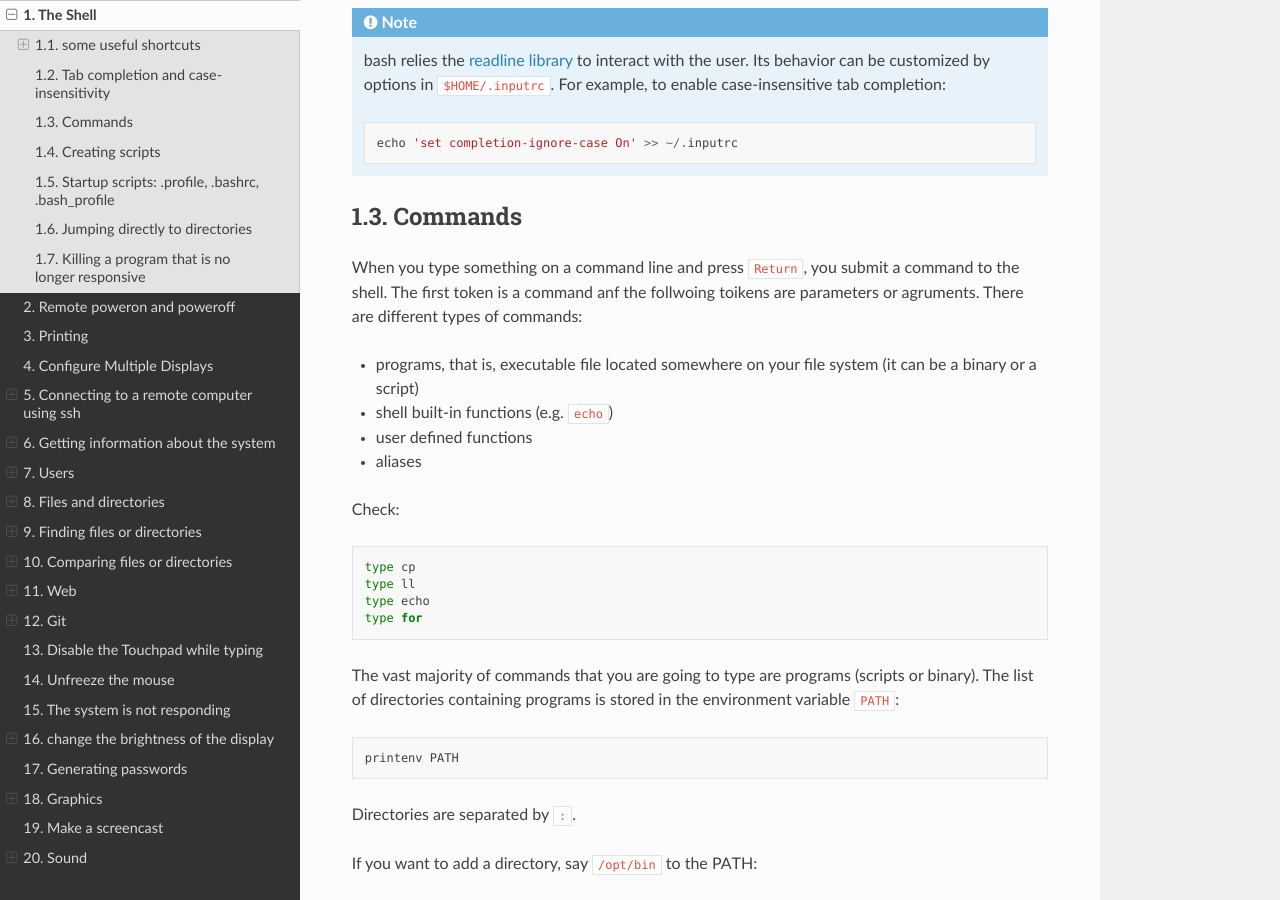
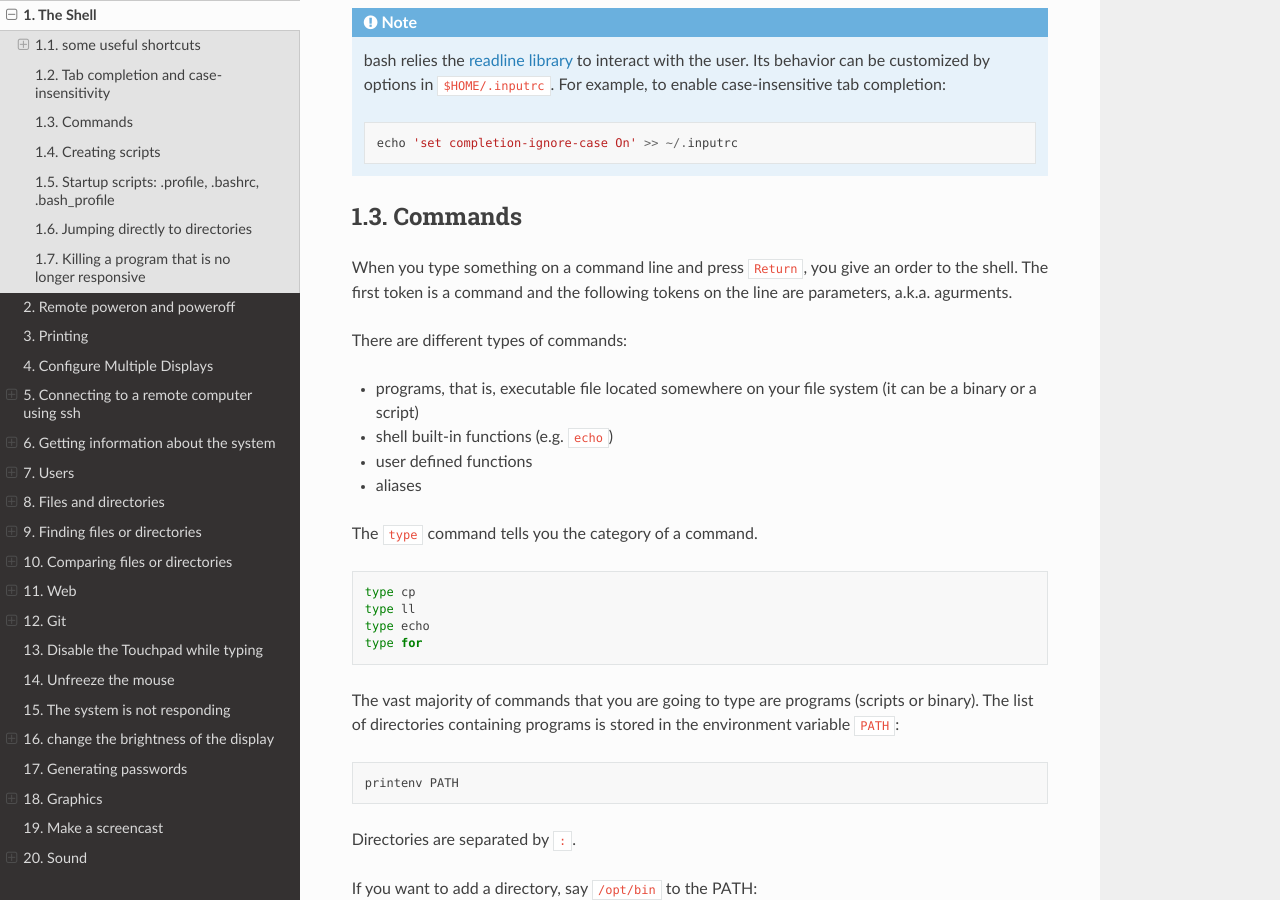
Before and after one commit to chrplr/linux-tips, a Sphinx documentation site: the page built from docs/linux_howto.rst, in a window 1280 px wide and 900 px high, scrolled down 1515 px. Built offline with Sphinx 7.4.7 and the Read the Docs theme 2.0.0, drawn with Linux system fonts in a browser that asks for light colours.

Commit message:
corrected typos

```diff
--- a/docs/linux_howto.rst
+++ b/docs/linux_howto.rst
@@ -94,9 +94,10 @@ Commands
 ~~~~~~~~
 
 When you type something on a command line and press ``Return``, you
-submit a command to the shell. The first token is a command anf the
-follwoing toikens are parameters or agruments. There are different types
-of commands:
+give an order to the shell. The first token is a command and the
+following tokens on the line are parameters, a.k.a. agurments.
+
+There are different types of commands:
 
 -  programs, that is, executable file located somewhere on your file
    system (it can be a binary or a script)
@@ -104,7 +105,7 @@ of commands:
 -  user defined functions
 -  aliases
 
-Check:
+The ``type`` command tells you the category of a command.
 
 ::
 
```
